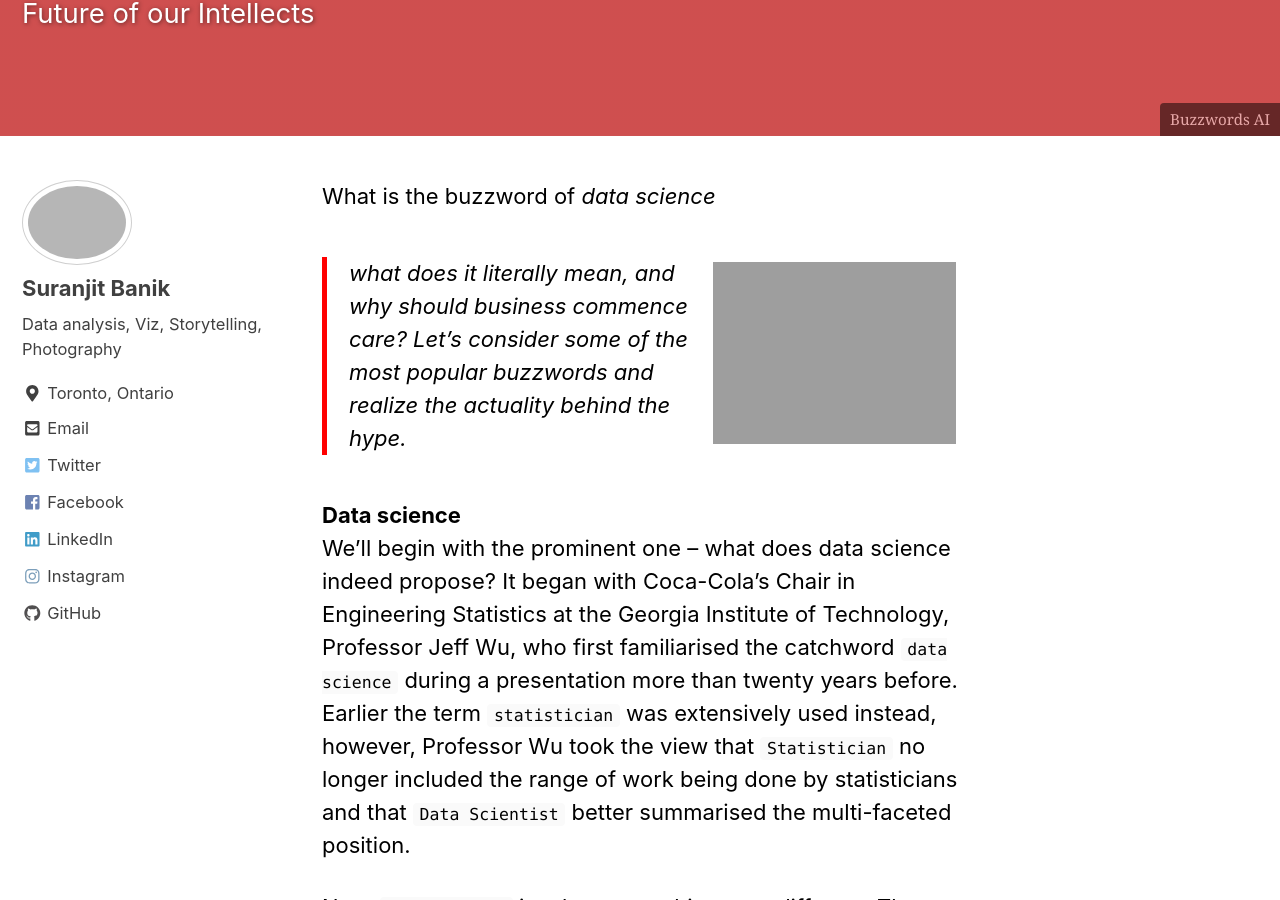
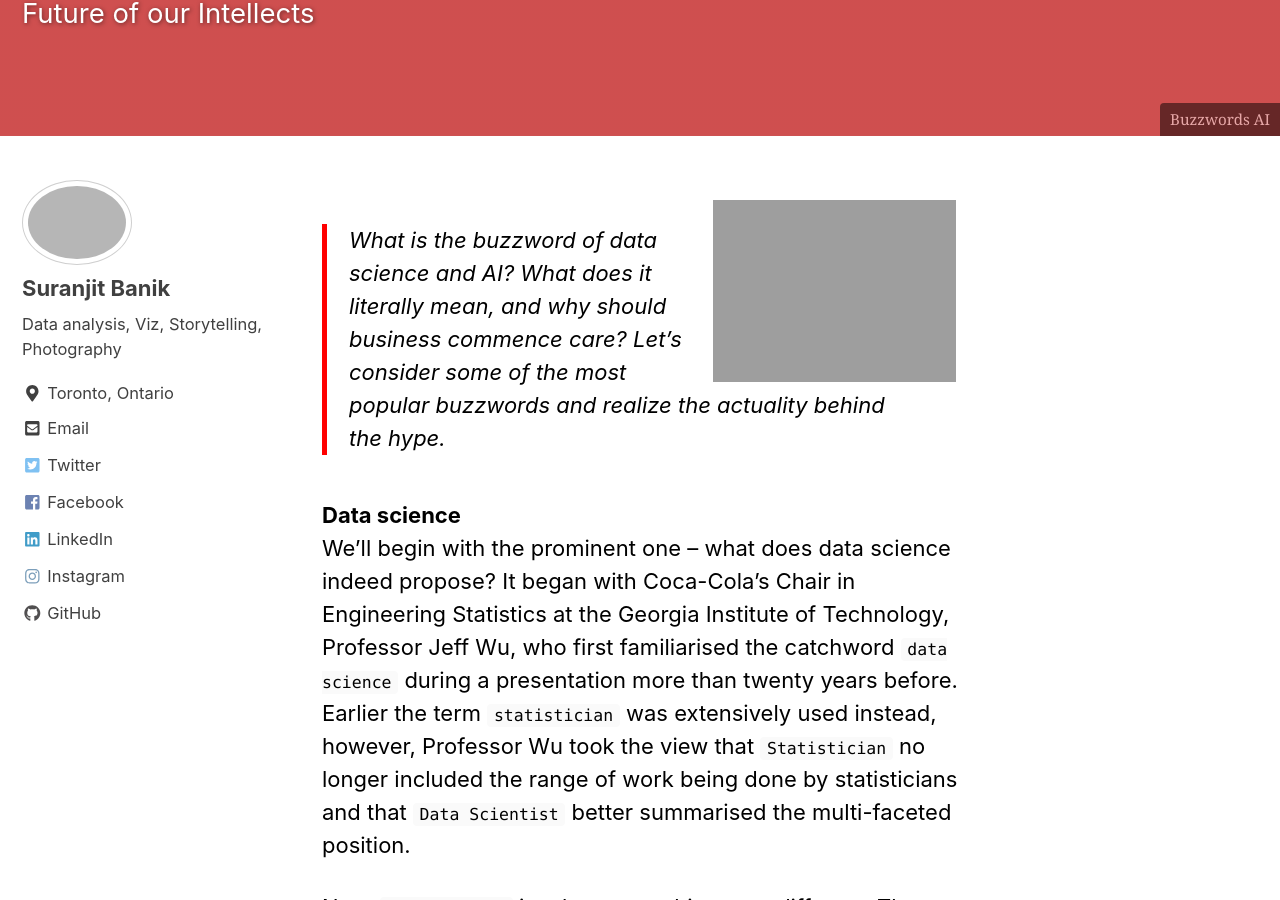
Before and after one commit to mastermindLAB/mastermindLAB.github.io, a Jekyll site: the page built from _posts/2019-03-29-DefinitionOfDataScience.md, in a window 1280 px wide and 900 px high, scrolled down 308 px. Built offline with Jekyll 4.4.1, drawn with Linux system fonts in a browser that asks for light colours; nearby versions of some CDN libraries.

```diff
--- a/_posts/2019-03-29-DefinitionOfDataScience.md
+++ b/_posts/2019-03-29-DefinitionOfDataScience.md
@@ -11,9 +11,9 @@
     - label: "See Projects"
       url: "https://github.com/mastermindlab"
 ---
-What is the buzzword of _data science_
+
 <center><img style="padding:20px 2px 0px 5px;" align="right" src="{{ site.url }}{{ site.baseurl }}/images/face-recognision-blog.jpg" width="250" height="150"></center>
->what does it literally mean, and why should business commence care? Let’s consider some of the most popular buzzwords and realize the actuality behind the hype.
+>What is the buzzword of _data science_ and AI? What does it literally mean, and why should business commence care? Let’s consider some of the most popular buzzwords and realize the actuality behind the hype.
 
 
 **Data science** <br>
```
